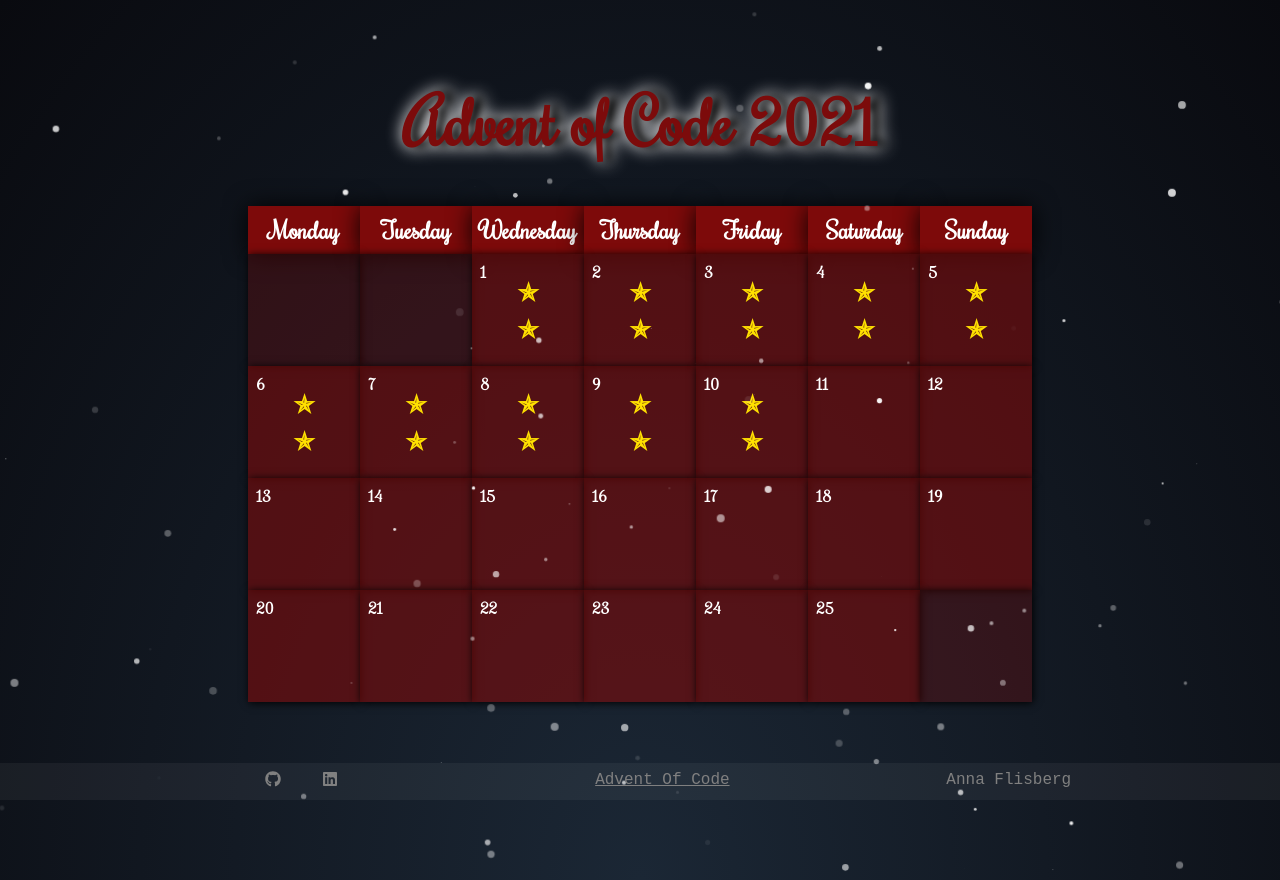
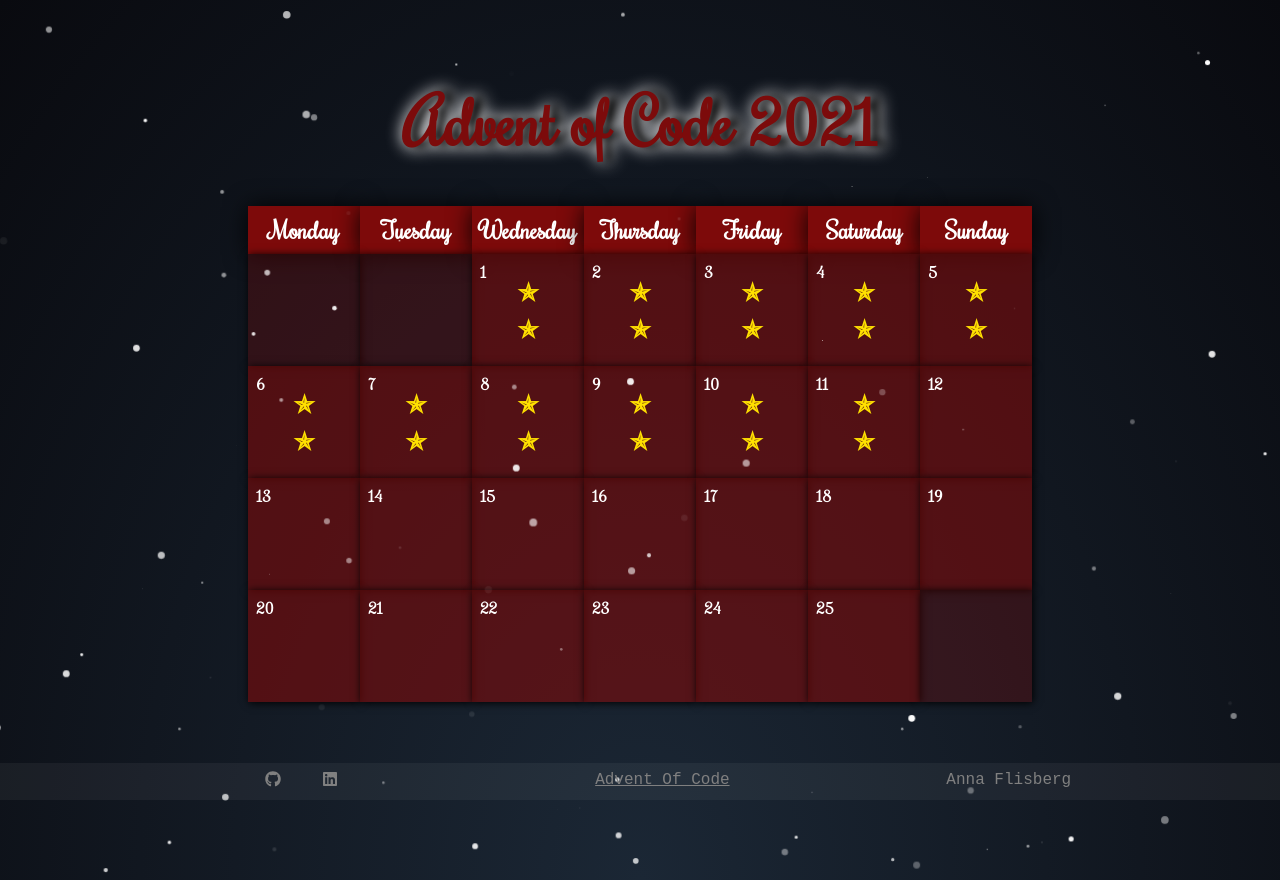
Before and after one commit to anna8810/advent2021, a React (Create React App) app: page / in a window 1280 px wide. Shown: the top 880 px of the page. Built offline with nearby package versions, Linux system fonts and the light colour scheme.

Commit message:
Watched all the flashing octopuses and got both stars for day 11

```diff
--- a/src/Code.js
+++ b/src/Code.js
@@ -450,5 +450,72 @@
     const second = autocomplete.sort((a, b) => a - b)[Math.floor(autocomplete.length / 2)]
 
     return { first, second }
+  },
+
+  11: () => {
+    const data = require('./data/input11')
+    const input = data.input
+
+    const { matrix, octopuses } = input.reduce((data, line) => {
+      data.matrix.push((line.split('')))
+      data.octopuses += line.length
+
+      return data
+    }, { matrix: [], octopuses: 0 })
+
+    const increaseEnergy = (y, x, flashed) => {
+      // Octopus has alredy flashed
+      if (flashed.has(`${y} : ${x}`)) return
+
+      matrix[y][x]++
+
+      if (matrix[y][x] > 9) {
+        // FLASH
+        matrix[y][x] = 0
+        flashed.add(`${y} : ${x}`)
+
+        // Check all 8 adjacent octopuses
+        for (let i = -1; i <= 1; i++) {
+          for (let j = -1; j <= 1; j++) {
+
+            // Skip current octopus
+            if (i === 0 && j === 0) continue
+
+            // Check if octopus is actually in matrix
+            if ( 0 <= y + i && y + i < matrix.length
+            && 0 <= x + j && x + j < matrix[y].length) {
+              increaseEnergy(y + i, x + j, flashed)
+            }
+          }
+        }
+      }
+    }
+
+    const doStep = () => {
+      const flashed = new Set()
+
+      for (let y = 0; y < matrix.length; y++) {
+        const row = matrix[y]
+
+        for (let x = 0; x < row.length; x++) {
+          increaseEnergy(y, x, flashed)
+        }
+      }
+
+      return flashed.size
+    }
+
+    let first = 0
+    let second = 0
+
+    let flashes = 0
+    while (flashes !== octopuses) {
+      flashes = doStep()
+
+      first += flashes
+      second++
+    }
+
+    return { first, second }
   }
 }
--- /dev/null
+++ b/src/data/input11.js
@@ -0,0 +1,33 @@
+exports.mini = [
+  '11111',
+  '19991',
+  '19191',
+  '19991',
+  '11111'
+]
+
+exports.test = [
+  '5483143223',
+  '2745854711',
+  '5264556173',
+  '6141336146',
+  '6357385478',
+  '4167524645',
+  '2176841721',
+  '6882881134',
+  '4846848554',
+  '5283751526'
+]
+
+exports.input = [
+  '5665114554',
+  '4882665427',
+  '6185582113',
+  '7762852744',
+  '7255621841',
+  '8842753123',
+  '8225372176',
+  '7212865827',
+  '7758751157',
+  '1828544563'
+]
```
